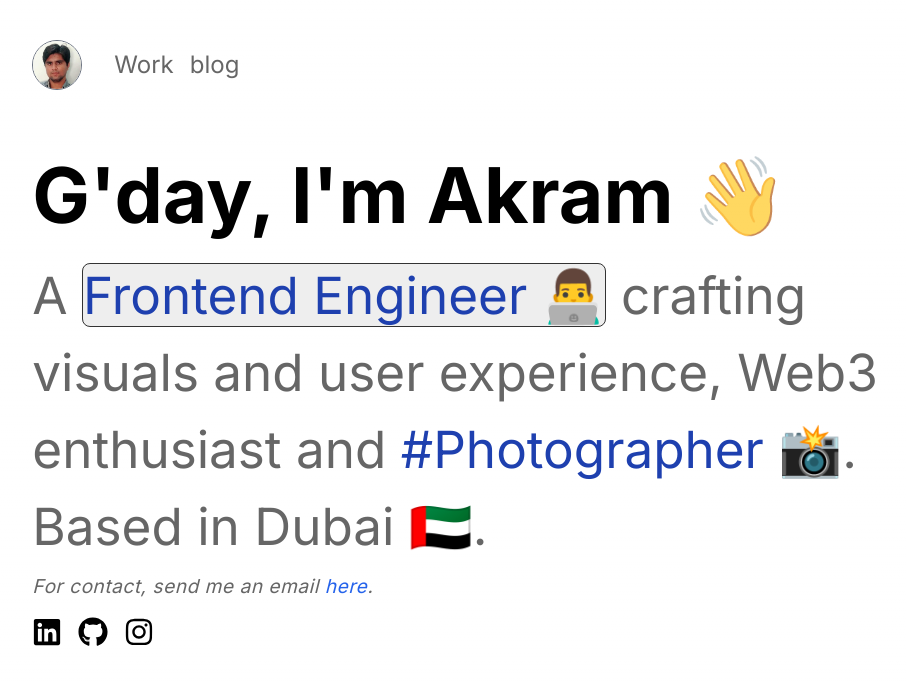
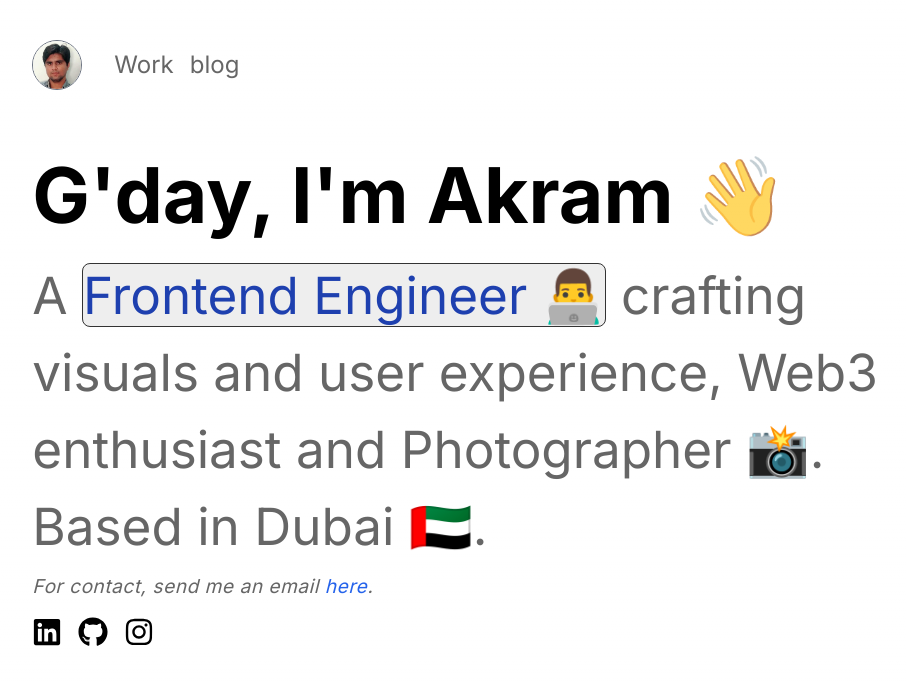
Before and after one commit to akramnarejo/portfolio, a Next.js app: page / in a window 1280 px wide. Shown: the top 684 px of the page, without its empty margins (181-1087 px from the left). Built offline with nearby package versions, Linux system fonts and the light colour scheme.

Commit message:
Update page.tsx

```diff
--- a/src/app/page.tsx
+++ b/src/app/page.tsx
@@ -12,7 +12,7 @@ export default function Home() {
         </h1>
         <p className="w-full [font-size:_clamp(2.5rem,4vw,6rem)] mt-1  text-[#666]">
           A{" "}<span className="dark:bg-[#111] bg-[#eee] rounded-lg border border-[#333] text-blue-800">Frontend Engineer 👨‍💻</span>{" "}crafting visuals and user experience,
-          Web3 enthusiast and <span className="text-blue-800">#Photographer</span> 📸. Based in Dubai 🇦🇪.
+          Web3 enthusiast and Photographer 📸. Based in Dubai 🇦🇪.
         </p>
         <p className="w-full mt-2 tracking-wide text-[#666] italic [font-size:_clamp(1.2rem,1.5vw,2rem)]">
           For contact, send me an email
```
